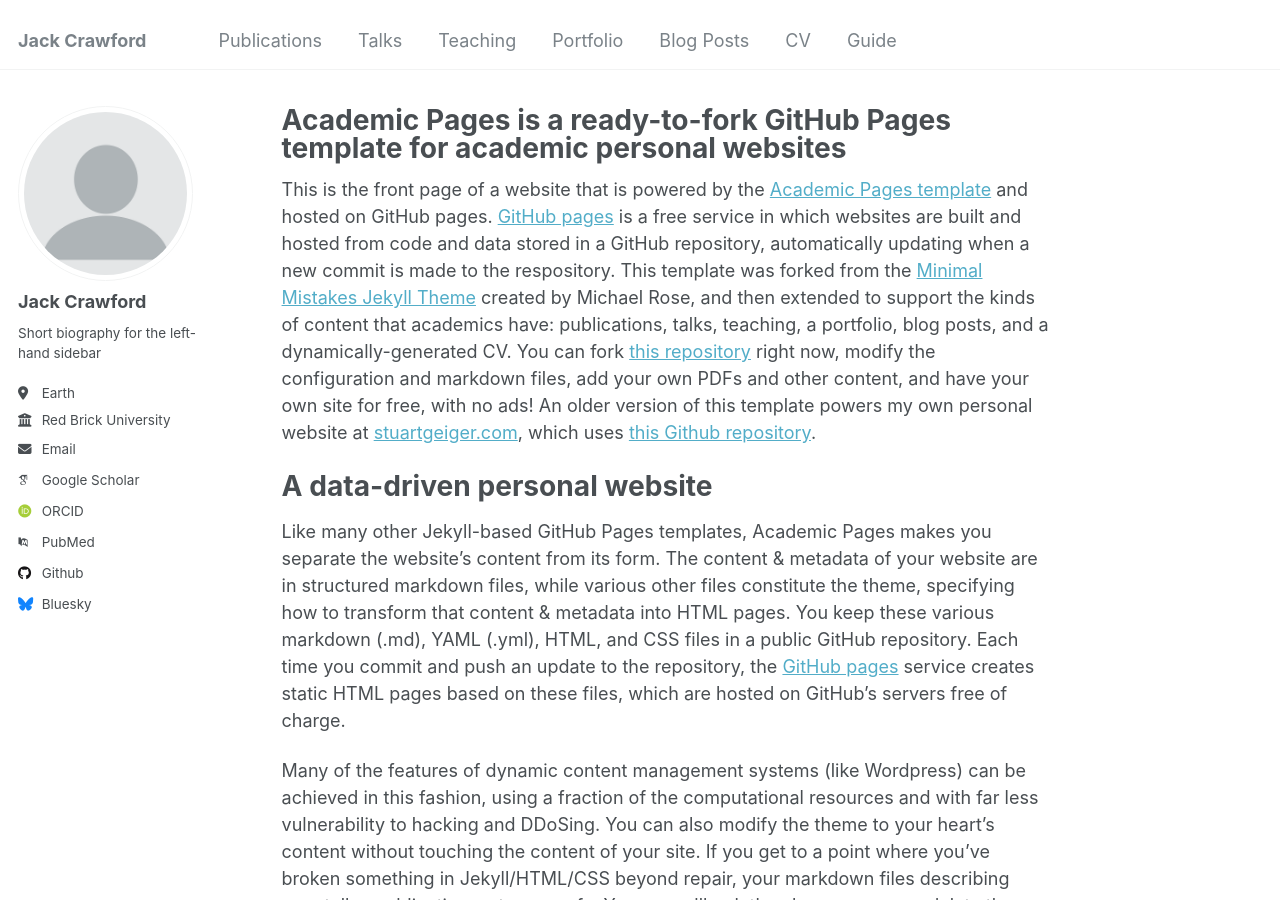
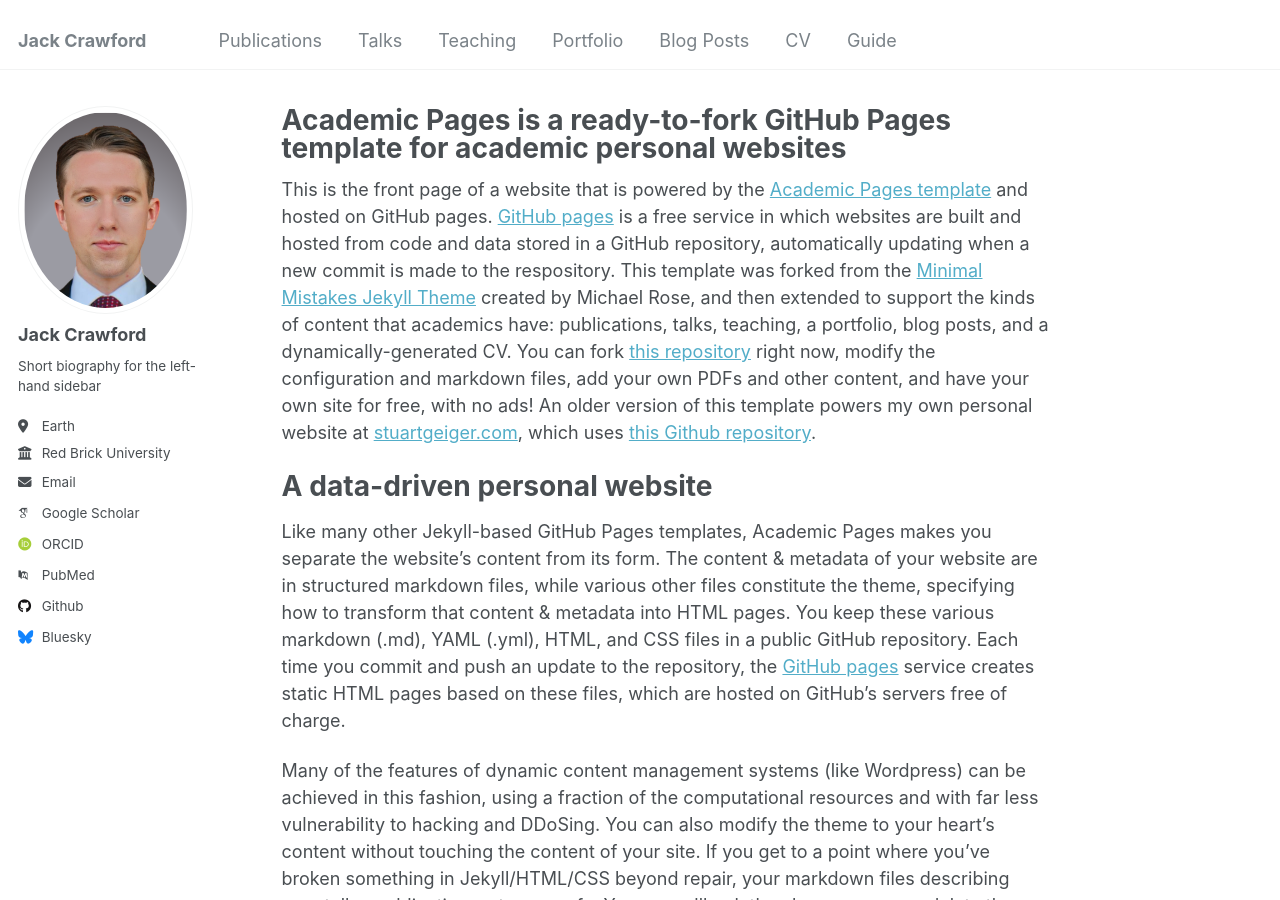
Before and after one commit to jackgcrawford/jackcrawford, a Jekyll site: the page built from _pages/about.md, in a window 1280 px wide and 900 px high. Built offline with Jekyll 4.4.1, drawn with Linux system fonts in a browser that asks for light colours; some web fonts are replaced.

Commit message:
Update _config.yml

```diff
--- a/_config.yml
+++ b/_config.yml
@@ -21,7 +21,7 @@
 #               Additional customization can be done by editing /_includes/author-profile.html
 author:
   # Biographic information
-  avatar           : "profile.png"
+  avatar           : "JC_Grey.png"
   name             : "Jack Crawford"
   pronouns         : # example: "she/her"
   bio              : "Short biography for the left-hand sidebar"
```
